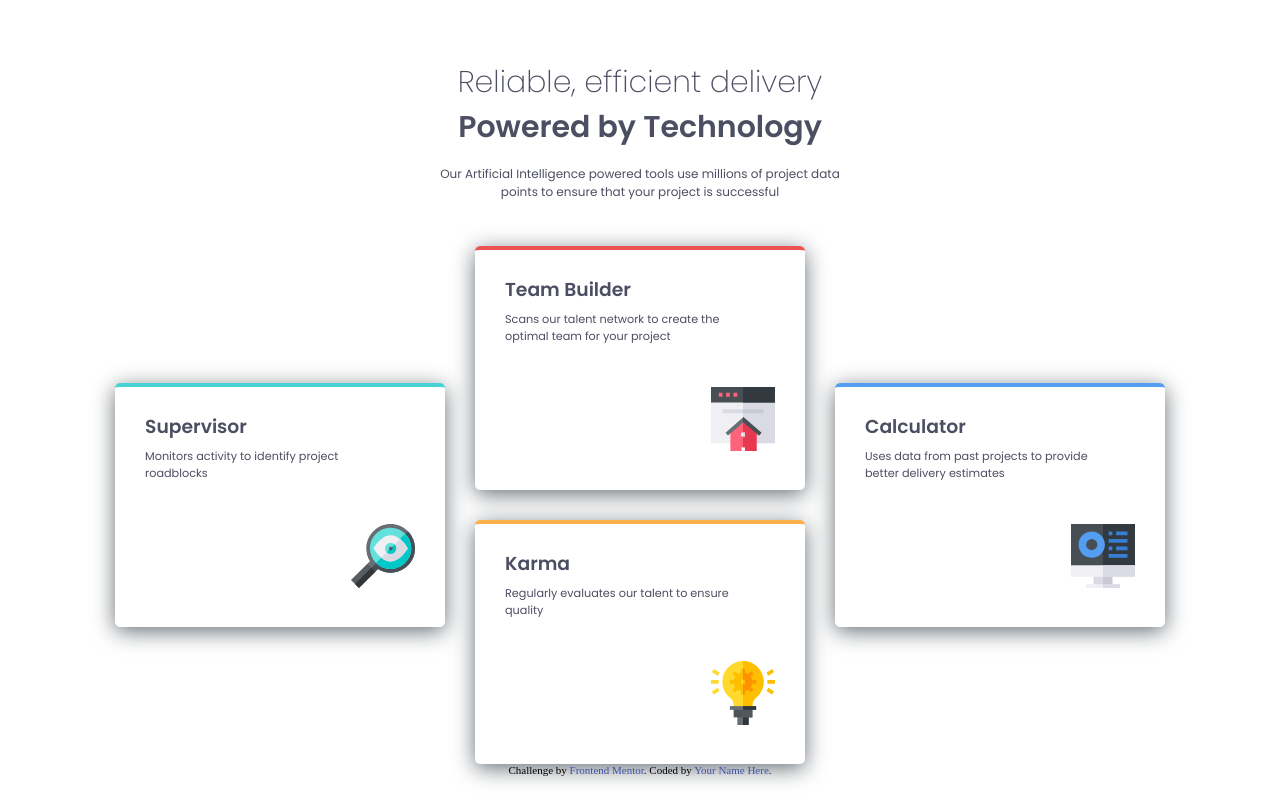
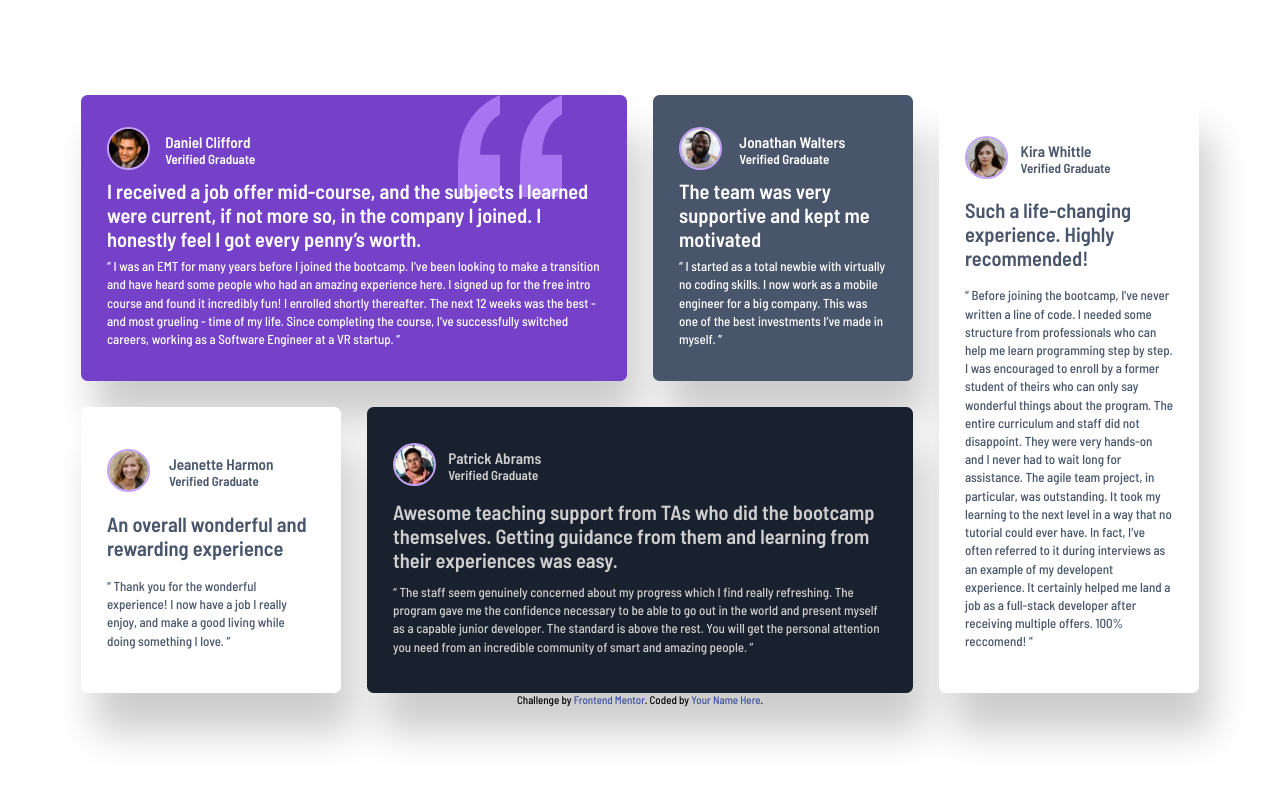
Before and after one commit to Neymar110/Neymar110.github.io, a plain HTML site: page index.html in a window 1280 px wide. Drawn offline with Linux system fonts and the light colour scheme.

Commit message:
Add files via upload

```diff
--- a/index.html
+++ b/index.html
@@ -4,233 +4,309 @@
   <meta charset="UTF-8">
   <meta name="viewport" content="width=device-width, initial-scale=1.0"> <!-- displays site properly based on user's device -->
 
-  <link rel="icon" type="image/png" sizes="32x32" href="./images/favicon-32x32.png">
+  <link rel="icon" type="image/png" sizes="32x32" href="/images/favicon-32x32.png">
 
-  <title>Frontend Mentor | Four card feature section</title>
+  <title>Frontend Mentor | [Challenge Name Here]</title>
 
   <!-- Feel free to remove these styles or customise in your own stylesheet 👍 -->
   <style>
-    @import url('https://fonts.googleapis.com/css2?family=Poppins:ital,wght@0,100;0,200;0,300;0,400;0,500;0,600;0,700;0,800;0,900;1,100;1,200;1,300;1,400;1,500;1,600;1,700;1,800;1,900&display=swap');
-    *{
+    @import url('https://fonts.googleapis.com/css2?family=Barlow+Semi+Condensed:wght@300;500;600&display=swap');
+
+    * {
       margin:0;
       padding:0;
-      text-decoration:none;
-      border:none;
-    }
-    :root{
-      font-size:15px;
-      --red-primary:hsl(0, 78%, 62%);
-      --cyan-primary:hsl(180, 62%, 55%);
-      --orange-primary:hsl(34, 97%, 64%);
-      --blue-primary:hsl(212, 86%, 64%);
-
-      --grey-500:hsl(234, 12%, 34%);
-      --grey-400:hsl(212, 6%, 44%);
-      --white:hsl(0, 0%, 100%);
-
-      --ff-main: "Poppins", sans-serif;
-
-      --fw-light:200;
-      --fw-regular:400;
-      --fw-bold:600;
-      max-width:100vw;
+      text-decoration: none;
+      font-family:var(--ff-primary);
+      text-wrap-mode: wrap;
     }
 
+    :root {
+      font-size:13px;
+
+      --purple-50:hsl(260, 100%, 95%);
+      --purple-300:hsl(264, 82%, 80%);
+      --purple-500:hsl(263, 55%, 52%);
+      --white:hsl(0, 0%, 100%);
+      --grey-100:hsl(214, 17%, 92%);
+      --grey-200:hsl(0, 0%, 81%);
+      --grey-400:hsl(224, 10%, 45%);
+      --grey-500:hsl(217, 19%, 35%);
+      --dark-blue:hsl(219, 29%, 14%);
+      --black:hsl(0, 0%, 7%);
+
+      --fw-300:300;
+      --fw-500:500;
+      --fw-600:600;
+
+      --ff-primary:"Barlow Semi Condensed", sans-serif;
+
+      --article-lrg-h:20rem;
+      --article-lrg-w:45rem;
+      --article-sml-h:1rem;
+      --article-sml-w:1rem;
+      --article-lng-h:1rem;
+      --article-lng-w:1rem;
+    }
     .attribution { font-size: 11px; text-align: center; }
     .attribution a { color: hsl(228, 45%, 44%); }
 
-    body {
-      background-color:var(--white)
-    }
-
-/*************************** CONTAINER & HEADING  ***************************/
-
-  div.container {
+    body{
+      background-color: var(--white);
+      height:100vh;
+      width:100%;
       display:flex;
       justify-content: center;
       align-items: center;
       flex-direction: column;
     }
 
-  div.heading {
-    margin:3rem 0;
+    div.container {
+      display:grid;
+      grid-template-rows: repeat(2, 22rem);
+      grid-template-columns: repeat(4, 20rem);
+      gap:2rem;
+    }
+
+    article {
+      display:flex;
+      justify-content: space-evenly;
+      align-items: flex-start;
+      flex-direction: column;
+      border-radius:0.5rem;
+      padding:2rem;
+      box-shadow: 1rem 3rem 3rem hsla(0, 0%, 0%, 0.2);
+    }
+
+    article.art-lrg.first{
+      grid-area:1 / 1 / 2 / 3;
+      background-color:var(--purple-500);
+      background-image: url(/images/bg-pattern-quotation.svg);
+      background-repeat: no-repeat;
+      background-position:29rem 0rem;
+    }
+
+    article.art-lrg > div.profile {width:30%;}
+
+    article.art-lrg.first > div.profile {color:var(--white);}
+
+    article.art-lrg.first > header > h2{color:var(--white);
+}
+
+    article.art-sml.second{
+      grid-area:1 / 3 / 1 / 4;
+      background-color:var(--grey-500);
+    }
+
+    article.art-sml.second > div.profile {
+      color:var(--white);
+    }
+
+    article.art-sml.second header h2 {
+      color:var(--white);
+    }
+
+    article.art-sml.third{
+      grid-area:2 / 1 / 3 / 2;
+      background-color:var(--white);
+    }
+
+    article.art-sml.third div.prof-desc,
+    article.art-sml.third header h2,
+    article.art-sml.third div.desc p{
+      color:var(--grey-500);
+    }
+
+    article.art-lrg.fourth{
+      grid-area:2 / 2 / 3 / 4;
+      background-color:var(--dark-blue);
+    }
+
+    article.art-lrg.fourth div.prof-desc,
+    article.art-lrg.fourth header h2,
+    article.art-lrg.fourth div.desc p {
+      color:var(--grey-200);
+    }
+
+    article.art-lng.fifth{
+      grid-area:1 / 4 / 3 / 5;
+      background-color:var(--white);
+    }
+
+    article.art-lng.fifth div.prof-desc,
+    article.art-lng.fifth header h2,
+    article.art-lng.fifth div.desc p {
+      color:var(--grey-500);
     }
 
 
 
-
-/*************************** TITLE & SUBTITLE  ***************************/
-
-    div.title{
-      display:flex;
-      justify-content: center;
-      align-items: center;
-      flex-direction: column;
-      margin:1rem 0;
+    article > header {
+      font-weight:var(--fw-600);
+      font-size:1.05rem;
     }
 
-    div.title > h1 {
-      font-family:var(--ff-main);
-      font-size:2rem;
-      color:var(--grey-500);
-    }
-    div.heading > div.title > h1.light {
-      font-weight:var(--fw-light)
-    }
-    div.heading > div.title > h1.bold {
-      font-weight:var(--fw-bold)
-    }
-
-    div.subtitle {
+    article > div.profile {
       display:flex;
-      justify-content: center;
+      justify-content: space-between;
       align-items: center;
-    }
-    div.subtitle > h2{
-      font-family:var(--ff-main);
-      font-weight:var(--fw-regular);
-      font-size:0.8rem;
-      color:var(--grey-500);
-      text-align: center;
-      width: 80%;
-    }
-
-/*************************** CARDS  ***************************/
-
-div.cards{
-  display:flex;
-  justify-content: center;
-  align-items: center;
-  flex-direction: column;
-  gap:3rem;
-}
-
-div.card-section-2 {
-  display:flex;
-  justify-content: center;
-  align-items: center;
-  flex-direction: column;
-  gap:3rem;
-}
-
-div.card {
-  display:flex;
-  justify-content: space-around;
-  align-items: flex-start;
-  flex-direction:column;
-  width:20rem;
-  height:15rem;
-  padding:0.5rem 1rem;
-  background-color:var(--white);
-  box-shadow: 0 0.3rem 1.5rem var(--grey-400);
-  border-top: 0.3rem solid;
-  border-radius:0.35rem;
     }
 
 
-div.card.card-cyan{border-color:var(--cyan-primary)}
-div.card.card-red{border-color:var(--red-primary)}
-div.card.card-orange{border-color:var(--orange-primary)}
-div.card.card-blue{border-color:var(--blue-primary)}
-
-div.card-desc{
-  font-family: var(--ff-main);
-  color:var(--grey-500);
-}
-
-div.card-desc h3{
-  font-size:1.25rem;
-  font-weight:var(--fw-bold);
-  padding:0rem 1rem;
-}
-
-div.card-desc p{
-  font-size:0.75rem;
-  font-weight:var(--ff-main);
-  padding:0.5rem 1rem;
+    article.art-sml > div.profile {
       width:80%;
     }
 
-.card-image{
-  align-self:flex-end;
-  padding-right:1rem;
-  padding-bottom:1rem;
+    article.art-lng > div.profile{
+      width:70%;
     }
 
-@media (min-width:425px){
-  :root {
-    font-size:15px;
+    div.profile > div.prof-img > img {
+      border:0.2rem solid var(--purple-300);
+      border-radius:500%;
+      height:3rem;
+      width:3rem;
     }
 
-  div.subtitle > h2 {width:60%;}
-
-  div.cards{
-    flex-direction: row;
-    gap:2rem;
+    div.desc>p{
+      font-size:1rem;
+      color:var(--white);
+      font-weight:var(--fw-500);
+      line-height:1.4rem;
     }
-
-  div.card-section-2 {
-    gap:2rem;
-  }
-
-}
-
   </style>
 </head>
 <body>
   <div class="container">
-    <div class="heading">
-      <div class="title">
-        <h1 class="light">Reliable, efficient delivery</h1>
-        <h1 class="bold">Powered by Technology</h1>
+    <article class="art-lrg first">
+        <div class="profile">
+          <div class="prof-img">
+            <img src="/images/image-daniel.jpg" alt="">
           </div>
-      <div class="subtitle">
-      <h2>
-        Our Artificial Intelligence powered tools use millions of project data points
-        to ensure that your project is successful
-      </h2>
+          <div class="prof-info">
+            <h3>Daniel Clifford</h3>
+            <h4>Verified Graduate</h4>
           </div>
         </div>
-    <div class="cards">
-      <div class="card card-cyan">
-        <div class="card-desc">
-          <h3>Supervisor</h3>
-          <p>Monitors activity to identify project roadblocks</p>
+          <header>
+            <h2>
+              I received a job offer mid-course, and the subjects I learned were current, if not more so,
+              in the company I joined. I honestly feel I got every penny’s worth.
+            </h2>
+          </header>
+          <div class="desc">
+              <p>
+                “ I was an EMT for many years before I joined the bootcamp. I’ve been looking to make a
+                transition and have heard some people who had an amazing experience here. I signed up
+                for the free intro course and found it incredibly fun! I enrolled shortly thereafter.
+                The next 12 weeks was the best - and most grueling - time of my life. Since completing
+                the course, I’ve successfully switched careers, working as a Software Engineer at a VR startup. ”
+              </p>
             </div>
-        <img class="card-image" src="/images/icon-supervisor.svg" alt="">
+      </article>
+
+    <article class="art-sml second">
+      <div class="profile">
+        <div class="prof-img">
+          <img src="/images/image-jonathan.jpg" alt="">
         </div>
-      <div class="card-section-2">
-        <div class="card card-red">
-          <div class="card-desc">
-            <h3>Team Builder</h3>
-            <p>Scans our talent network to create the optimal team for your project</p>
-          </div>
-          <img class="card-image" src="/images/icon-team-builder.svg" alt="">
-        </div>
-        <div class="card card-orange">
-          <div class="card-desc">
-            <h3>Karma</h3>
-            <p>Regularly evaluates our talent to ensure quality</p>
-          </div>
-          <img class="card-image" src="/images/icon-karma.svg" alt="">
+        <div class="prof-desc">
+          <h3>Jonathan Walters</h3>
+          <h4>Verified Graduate</h4>
         </div>
       </div>
-      <div class="card card-blue">
-        <div class="card-desc">
-          <h3>Calculator</h3>
-          <p>Uses data from past projects to provide better delivery estimates</p>
+      <header>
+        <h2>
+          The team was very supportive and kept me motivated
+        </h2>
+      </header>
+      <div class="desc">
+          <p>
+            “ I started as a total newbie with virtually no coding skills. I now work as a mobile engineer
+            for a big company. This was one of the best investments I’ve made in myself. ”
+          </p>
         </div>
-        <img class="card-image" src="/images/icon-calculator.svg" alt="">
+    </article>
+
+    <article class="art-sml third">
+      <div class="profile">
+        <div class="prof-img">
+          <img src="/images/image-jeanette.jpg" alt="">
+        </div>
+        <div class="prof-desc">
+          <h3>Jeanette Harmon</h3>
+          <h4>Verified Graduate</h4>
         </div>
       </div>
+        <header>
+          <h2>
+            An overall wonderful and rewarding experience
+          </h2>
+        </header>
+        <div class="desc">
+          <p>
+            “ Thank you for the wonderful experience! I now have a job I really enjoy, and make a good living
+            while doing something I love. ”
+          </p>
+        </div>
+    </article>
+    <article class="art-lrg fourth">
+      <div class="profile">
+        <div class="prof-img">
+          <img src="/images/image-patrick.jpg" alt="">
+        </div>
+        <div class="prof-desc">
+          <h3>Patrick Abrams</h3>
+          <h4>Verified Graduate</h4>
+        </div>
+      </div>
+        <header>
+          <h2>
+            Awesome teaching support from TAs who did the bootcamp themselves. Getting guidance from them and
+            learning from their experiences was easy.
+          </h2>
+  </header>
+  <div class="desc">
+    <p>
+      “ The staff seem genuinely concerned about my progress which I find really refreshing. The program
+      gave me the confidence necessary to be able to go out in the world and present myself as a capable
+      junior developer. The standard is above the rest. You will get the personal attention you need from
+      an incredible community of smart and amazing people. ”
+  </p>
+  </div>
+    </article>
+
+    <article class="art-lng fifth">
+      <div class="profile">
+        <div class="prof-img">
+          <img src="/images/image-kira.jpg" alt="">
+        </div>
+        <div class="prof-desc">
+          <h3>Kira Whittle</h3>
+          <h4>Verified Graduate</h4>
+        </div>
+      </div>
+        <header>
+          <h2>
+            Such a life-changing experience. Highly recommended!
+          </h2>
+        </header>
+        <div class="desc">
+          <p>
+            “ Before joining the bootcamp, I’ve never written a line of code. I needed some structure from
+            professionals who can help me learn programming step by step. I was encouraged to enroll by a former
+            student of theirs who can only say wonderful things about the program. The entire curriculum and staff
+            did not disappoint. They were very hands-on and I never had to wait long for assistance. The agile team
+            project, in particular, was outstanding. It took my learning to the next level in a way that no tutorial
+            could ever have. In fact, I’ve often referred to it during interviews as an example of my developent
+            experience. It certainly helped me land a job as a full-stack developer after receiving multiple offers. 100% reccomend! "
+          </p>
+      </div>
+    </article>
   </div>
 
-
-  <footer>
-    <p class="attribution">
+  <div class="attribution">
     Challenge by <a href="https://www.frontendmentor.io?ref=challenge" target="_blank">Frontend Mentor</a>.
     Coded by <a href="#">Your Name Here</a>.
-    </p>
-  </footer>
+  </div>
 </body>
 </html>
```
Also changed, not shown: images/bg-pattern-quotation.svg (added), images/image-daniel.jpg (added), images/image-jeanette.jpg (added), images/image-jonathan.jpg (added), images/image-kira.jpg (added), images/image-patrick.jpg (added). Lines whose indentation alone changed are shown as unchanged.
